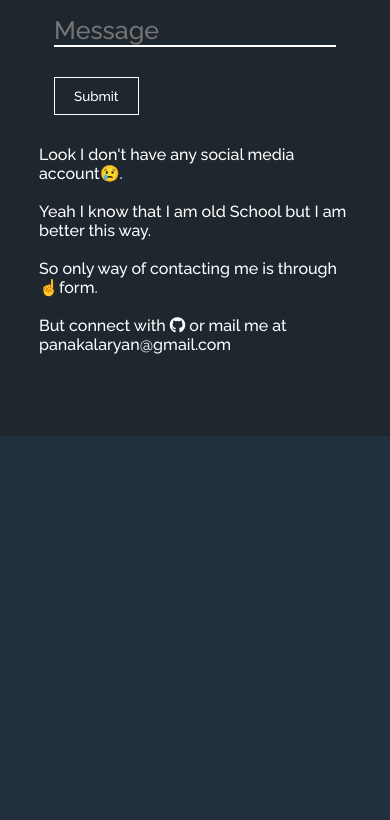
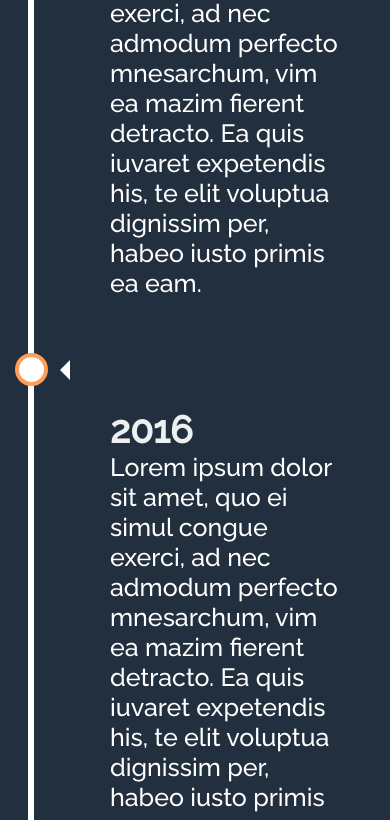
Before and after one commit to Violent-Idiot/Portfolio, a React (Create React App) app in the folder client/: page / in a window 390 px wide. Shown: the part 1166-1986 px from the top of the page. Before the commit the page ends 1602 px from the top, so only its background shows below. Built offline with nearby package versions, Linux system fonts and the light colour scheme; no server answers.

Commit message:
Added Timeline

```diff
--- a/client/src/components/Profile/Profile.css
+++ b/client/src/components/Profile/Profile.css
@@ -5,6 +5,19 @@
   border: 5px solid #1b2531;
   border-radius: 50%;
   object-fit: cover;
+}
+/* .timeline {
+  height: 1000px;
+  width: 2px;
+  background-color: white;
+} */
+.timeline-img {
+  height: 150px;
+  width: 150px;
+  background-color: white;
+  margin-left: -75px;
+  z-index: 3;
+  border-radius: 50%;
 }
 .profile {
   display: flex;
--- a/client/src/components/Profile/Profile.js
+++ b/client/src/components/Profile/Profile.js
@@ -1,6 +1,6 @@
 import React from "react";
 import "./Profile.css";
-
+import Timeline from "./Timeline";
 const Profile = () => {
   return (
     <React.Fragment>
@@ -26,7 +26,15 @@ const Profile = () => {
           <i className='fas fa-chevron-down'></i>
           <i className='fas fa-chevron-down'></i>
         </div>
+        {/* <div className='timeline'>
+          <div className='timeline-img'></div>
+          <p>fjnnrfiuu</p>
+        </div> */}
       </div>
+      <Timeline />
+      <p style={{ textAlign: "center", fontSize: "30px" }}>
+        Let's see what <br /> happens next
+      </p>
     </React.Fragment>
   );
 };
--- /dev/null
+++ b/client/src/components/Profile/Timeline.css
@@ -0,0 +1,122 @@
+.timeline {
+  position: relative;
+  max-width: 1200px;
+  margin: 0 auto;
+}
+
+/* The actual timeline (the vertical ruler) */
+.timeline::after {
+  content: "";
+  position: absolute;
+  width: 6px;
+  background-color: white;
+  top: 0;
+  bottom: 0;
+  left: 50%;
+  margin-left: -3px;
+}
+
+/* Container around content */
+.container {
+  padding: 10px 40px;
+  position: relative;
+  background-color: inherit;
+  width: 50%;
+}
+
+/* The circles on the timeline */
+.container::after {
+  content: "";
+  position: absolute;
+  width: 25px;
+  height: 25px;
+  right: -17px;
+  background-color: white;
+  border: 4px solid #ff9f55;
+  top: 15px;
+  border-radius: 50%;
+  z-index: 1;
+}
+
+/* Place the container to the left */
+.left {
+  left: 0;
+}
+
+/* Place the container to the right */
+.right {
+  left: 50%;
+}
+
+/* Add arrows to the left container (pointing right) */
+.left::before {
+  content: " ";
+  height: 0;
+  position: absolute;
+  top: 22px;
+  width: 0;
+  z-index: 1;
+  right: 30px;
+  border: medium solid white;
+  border-width: 10px 0 10px 10px;
+  border-color: transparent transparent transparent white;
+}
+
+/* Add arrows to the right container (pointing left) */
+.right::before {
+  content: " ";
+  height: 0;
+  position: absolute;
+  top: 22px;
+  width: 0;
+  z-index: 1;
+  left: 30px;
+  border: medium solid white;
+  border-width: 10px 10px 10px 0;
+  border-color: transparent white transparent transparent;
+}
+
+/* Fix the circle for containers on the right side */
+.right::after {
+  left: -16px;
+}
+
+/* The actual content */
+.content {
+  padding: 20px 30px;
+  /* background-color: white; */
+  position: relative;
+  border-radius: 6px;
+}
+@media screen and (max-width: 600px) {
+  /* Place the timelime to the left */
+  .timeline::after {
+    left: 31px;
+  }
+
+  /* Full-width containers */
+  .container {
+    width: 100%;
+    padding-left: 70px;
+    padding-right: 25px;
+  }
+
+  /* Make sure that all arrows are pointing leftwards */
+  .container::before {
+    left: 60px;
+    border: medium solid white;
+    border-width: 10px 10px 10px 0;
+    border-color: transparent white transparent transparent;
+  }
+
+  /* Make sure all circles are at the same spot */
+  .left::after,
+  .right::after {
+    left: 15px;
+  }
+
+  /* Make all right containers behave like the left ones */
+  .right {
+    left: 0%;
+  }
+}
--- /dev/null
+++ b/client/src/components/Profile/Timeline.js
@@ -0,0 +1,88 @@
+import React from "react";
+import "./Timeline.css";
+const Timeline = () => {
+  return (
+    <React.Fragment>
+      <h1
+        style={{
+          textAlign: "center",
+          fontSize: "50px",
+          marginTop: "70px",
+          marginBottom: "10px",
+        }}
+      >
+        Timeline
+      </h1>
+      <div class='timeline'>
+        <div class='container left'>
+          <div class='content'>
+            <h2>2017</h2>
+            <p>
+              Lorem ipsum dolor sit amet, quo ei simul congue exerci, ad nec
+              admodum perfecto mnesarchum, vim ea mazim fierent detracto. Ea
+              quis iuvaret expetendis his, te elit voluptua dignissim per, habeo
+              iusto primis ea eam.
+            </p>
+          </div>
+        </div>
+        <div class='container right'>
+          <div class='content'>
+            <h2>2016</h2>
+            <p>
+              Lorem ipsum dolor sit amet, quo ei simul congue exerci, ad nec
+              admodum perfecto mnesarchum, vim ea mazim fierent detracto. Ea
+              quis iuvaret expetendis his, te elit voluptua dignissim per, habeo
+              iusto primis ea eam.
+            </p>
+          </div>
+        </div>
+        <div class='container left'>
+          <div class='content'>
+            <h2>2015</h2>
+            <p>
+              Lorem ipsum dolor sit amet, quo ei simul congue exerci, ad nec
+              admodum perfecto mnesarchum, vim ea mazim fierent detracto. Ea
+              quis iuvaret expetendis his, te elit voluptua dignissim per, habeo
+              iusto primis ea eam.
+            </p>
+          </div>
+        </div>
+        <div class='container right'>
+          <div class='content'>
+            <h2>2012</h2>
+            <p>
+              Lorem ipsum dolor sit amet, quo ei simul congue exerci, ad nec
+              admodum perfecto mnesarchum, vim ea mazim fierent detracto. Ea
+              quis iuvaret expetendis his, te elit voluptua dignissim per, habeo
+              iusto primis ea eam.
+            </p>
+          </div>
+        </div>
+        <div class='container left'>
+          <div class='content'>
+            <h2>2011</h2>
+            <p>
+              Lorem ipsum dolor sit amet, quo ei simul congue exerci, ad nec
+              admodum perfecto mnesarchum, vim ea mazim fierent detracto. Ea
+              quis iuvaret expetendis his, te elit voluptua dignissim per, habeo
+              iusto primis ea eam.
+            </p>
+          </div>
+        </div>
+        <div class='container right'>
+          <div class='content'>
+            <h2>2007</h2>
+            <p>
+              Lorem ipsum dolor sit amet, quo ei simul congue exerci, ad nec
+              admodum perfecto mnesarchum, vim ea mazim fierent detracto. Ea
+              quis iuvaret expetendis his, te elit voluptua dignissim per, habeo
+              iusto primis ea eam.
+            </p>
+          </div>
+        </div>
+      </div>
+    </React.Fragment>
+  );
+};
+
+export default Timeline;
--- a/client/src/components/Tabs/Paper/Paper.js
+++ b/client/src/components/Tabs/Paper/Paper.js
@@ -1,13 +1,17 @@
 import React, { useEffect, useState } from "react";
+import gif from "../Projects/Bean.gif";
 import axios from "axios";
 import "./Paper.css";
 
 const Paper = () => {
   const [paper, setpaper] = useState([]);
+  const [load, setload] = useState(null);
   useEffect(() => {
+    setload(true);
     axios.get("/paper").then((res) => {
       // console.log(res.data);
       setpaper(res.data);
+      setload(false);
     });
   }, []);
   return (
@@ -15,6 +19,12 @@ const Paper = () => {
       <p className='mobile-title' style={{ fontSize: "55px" }}>
         Certificates
       </p>
+      {load && (
+        <div className='loader'>
+          <img src={gif} alt='loader' />
+          <p>Fetching Data</p>
+        </div>
+      )}
       {paper.map((paper) => (
         <div key={paper._id} className='paper-content'>
           {/* <div className='paper-img'></div> */}
--- a/client/src/components/Tabs/Projects/Projects.js
+++ b/client/src/components/Tabs/Projects/Projects.js
@@ -10,7 +10,7 @@ const Projects = () => {
   const [body, setBody] = useState([]);
   const [load, setload] = useState(null);
   useEffect(() => {
-    setload("true");
+    setload(true);
     axios.get("/project").then((res) => {
       setBody(res.data);
       setload(false);
@@ -19,13 +19,13 @@ const Projects = () => {
 
   return (
     <div data-aos='fade-up' className='card1'>
+      <p className='mobile-title'>Projects</p>
       {load && (
         <div className='loader'>
           <img src={gif} alt='loader' />
           <p>Fetching Data</p>
         </div>
       )}
-      <p className='mobile-title'>Projects</p>
       {body.map((item) => (
         <React.Fragment key={item._id}>
           <Card title={item.title} pic={item.path} body={item.body} />
--- a/client/src/components/Tabs/Tech/Tech.js
+++ b/client/src/components/Tabs/Tech/Tech.js
@@ -1,12 +1,18 @@
 import Axios from "axios";
 import React, { useEffect, useState } from "react";
+import gif from "../Projects/Bean.gif";
 import "./Tech.css";
+
 const Projects = () => {
   const [tech, setTech] = useState([]);
+  const [load, setload] = useState(null);
   useEffect(() => {
+    setload(true);
     Axios.get("/tech")
       .then((res) => {
         setTech(res.data);
+        setload(false);
+
         // console.log(res.data);
       })
       .catch((err) => console.log(err));
@@ -16,6 +22,12 @@ const Projects = () => {
       <p className='mobile-title' style={{ fontSize: "50px" }}>
         Technology
       </p>
+      {load && (
+        <div className='loader'>
+          <img src={gif} alt='loader' />
+          <p>Fetching Data</p>
+        </div>
+      )}
       {tech.map((item) => (
         <div key={item._id} className='item'>
           {/* <i className='fab fa-react icon'></i> */}
@@ -24,36 +36,6 @@ const Projects = () => {
           <p className='icon-name'>{item.title}</p>
         </div>
       ))}
-      {/* <div className='item'>
-        <i className='fab fa-node-js icon'></i>
-        <div className='div-icon'></div>
-        <p className='icon-name'>Node Js</p>
-      </div>
-      <div className='item'>
-        <i className='fab fa-html5 icon'></i>
-        <div className='div-icon'></div>
-        <p className='icon-name'>HTML</p>
-      </div>
-      <div className='item'>
-        <i className='fab fa-css3-alt icon'></i>
-        <div className='div-icon'></div>
-        <p className='icon-name'>CSS</p>
-      </div>
-      <div className='item'>
-        <i className='fab fa-sass icon'></i>
-        <div className='div-icon'></div>
-        <p className='icon-name'>SCSS</p>
-      </div>
-      <div className='item'>
-        <i className='fab fa-sass icon'></i>
-        <img
-          className='img'
-          src='https://res.cloudinary.com/mercesletifer/image/upload/v1604301588/c-plus-plus-programming-language_fstu1g.svg'
-          alt=''
-        />
-        <div className='div-icon'></div>
-        <p className='icon-name'>C++</p>
-      </div> */}
     </div>
   );
 };
```
Also changed, not shown: 2 other files (tests, documents, lock files or other folders).
